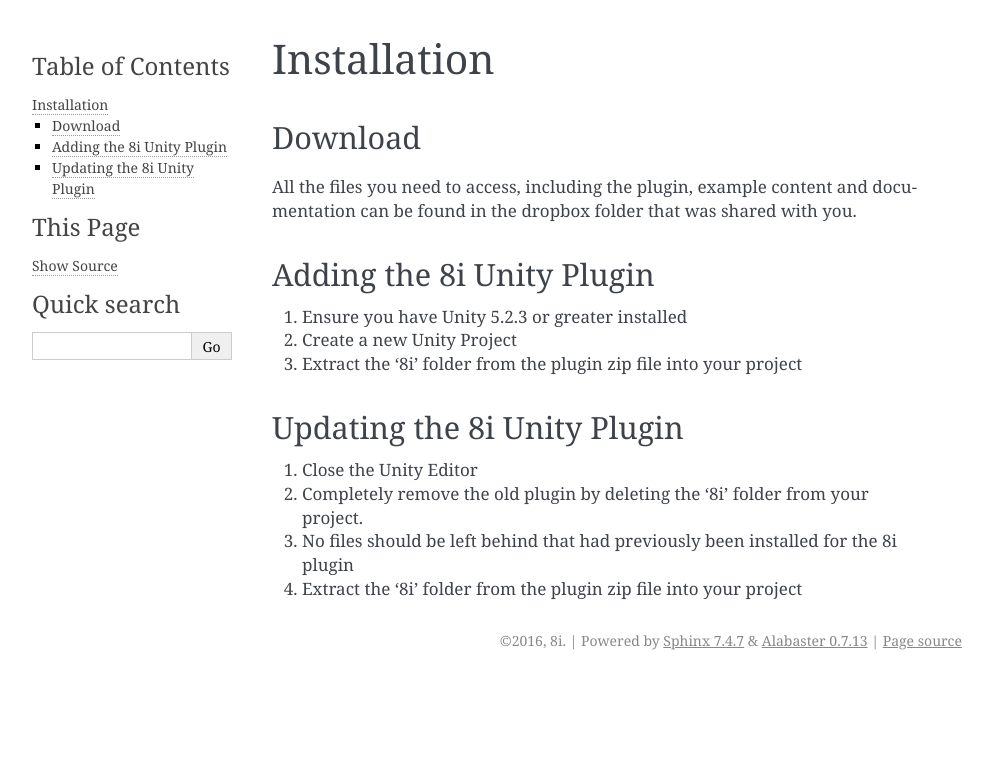
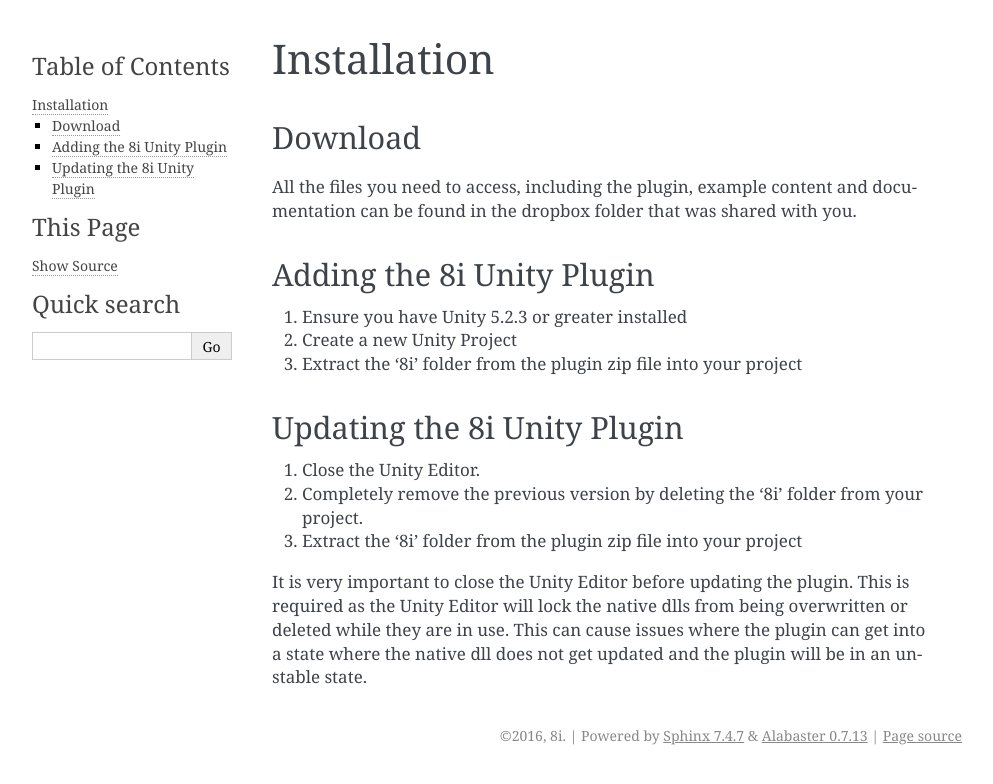
Before and after one commit to 8i/UnityPlugin_Documentation, a Sphinx documentation site: the page built from docs/source/Installation.rst, in a window 1280 px wide. Shown: the top 784 px of the page, without its empty margins (148-1141 px from the left). Built offline with Sphinx 7.4.7, drawn with Linux system fonts in a browser that asks for light colours.

Commit message:
Updated Installation.rst
Added further details about why the Unity Editor must be closed when updating the plugin

```diff
--- a/docs/source/Installation.rst
+++ b/docs/source/Installation.rst
@@ -16,7 +16,8 @@ Adding the 8i Unity Plugin
 Updating the 8i Unity Plugin
 --------------------
 
-1. Close the Unity Editor
-2. Completely remove the old plugin by deleting the ‘8i’ folder from your project.
-3. No files should be left behind that had previously been installed for the 8i plugin
-4. Extract the ‘8i’ folder from the plugin zip file into your project
+1. Close the Unity Editor.
+2. Completely remove the previous version by deleting the ‘8i’ folder from your project.
+3. Extract the ‘8i’ folder from the plugin zip file into your project
+
+It is very important to close the Unity Editor before updating the plugin. This is required as the Unity Editor will lock the native dlls from being overwritten or deleted while they are in use. This can cause issues where the plugin can get into a state where the native dll does not get updated and the plugin will be in an unstable state.
```
